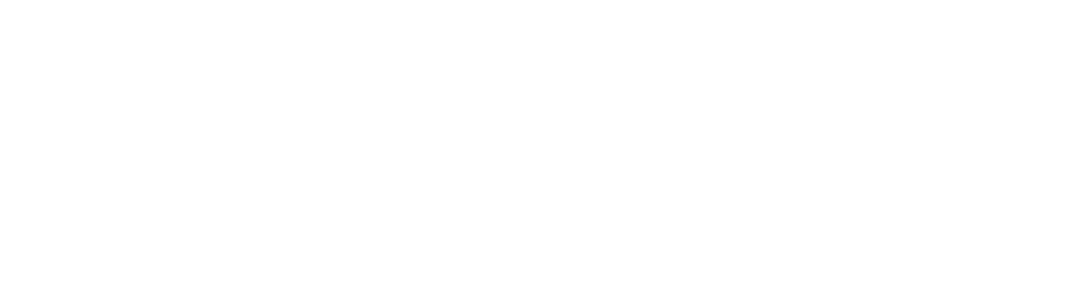
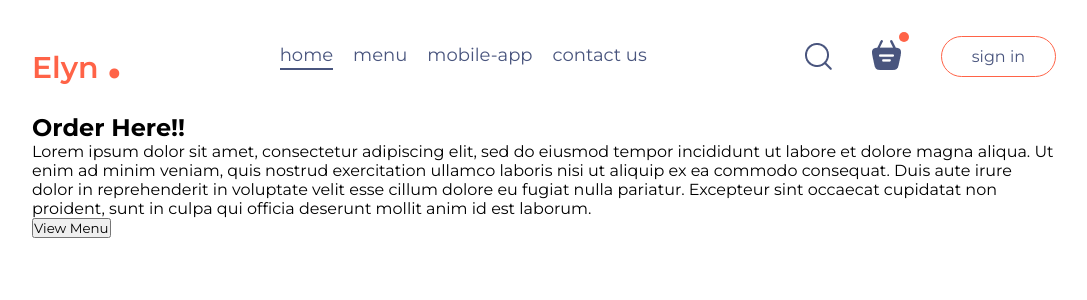
Before and after one commit to ElynNg/FoodDelivery, a React (Vite) app: page /home in a window 1280 px wide. Shown: the top 300 px of the page, without its empty margins (96-1183 px from the left). Built offline with nearby package versions, Linux system fonts and the light colour scheme.

Commit message:
commit before log bug

```diff
--- a/src/App.jsx
+++ b/src/App.jsx
@@ -2,17 +2,16 @@
 import {Routes, Route} from 'react-router-dom'
 import Home from './pages/Home/Home'
 import Cart from './pages/Cart/Cart'
-import PlaceOrder from ',/pages/PlaceOrder/PlaceOrder'
+import PlaceOrder from './pages/PlaceOrder/PlaceOrder'
 
 const App = () => {
   return (
     <div className='app'>
       <Navbar/>
       <Routes>
-        <Route path='/home' element={<Home/>}>
+        <Route path='/home' element={<Home/>}/>
         <Route path='/cart' element={<Cart/>}/>
-        <Route path='/order' element={<PlaceOrder/>}/>
-        </Route>
+        <Route path='/placeorder' element={<PlaceOrder/>}/>
       </Routes>
     </div>
   )
--- a/src/components/Header/Header.jsx
+++ b/src/components/Header/Header.jsx
@@ -1,5 +1,5 @@
 
-import '/.Header.css'
+import './Header.css'
 
 const Header = () => {
   return (
--- a/src/main.jsx
+++ b/src/main.jsx
@@ -1,8 +1,10 @@
-import ReactDOM from 'react-dom/client'
-import './index.css'
-import {BrowserRouter} from 'react-router-dom'
+import ReactDOM from 'react-dom/client';
+import './index.css';
+import App from './App';
+import { BrowserRouter } from 'react-router-dom';
 
 ReactDOM.createRoot(document.getElementById('root')).render(
-  <BrowserRouter>
-  </BrowserRouter>
-)
+	<BrowserRouter>
+		<App />
+	</BrowserRouter>,
+);
--- a/src/pages/Home/Home.jsx
+++ b/src/pages/Home/Home.jsx
@@ -1,11 +1,10 @@
-// eslint-disable-next-line no-unused-vars
-import React from 'react'
 import './Home.css'
+import Header from '../../components/Header/Header.jsx'
 
 const Home = () => {
   return (
     <div>
-
+        <Header/>
     </div>
   )
 }
```
